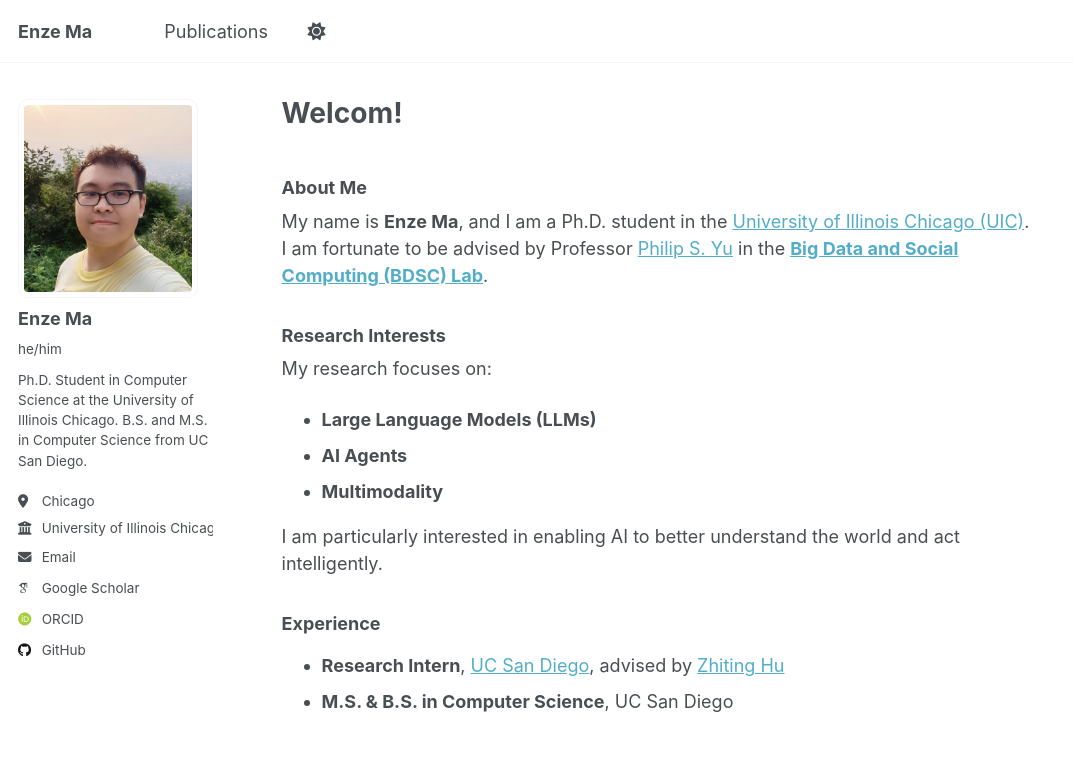
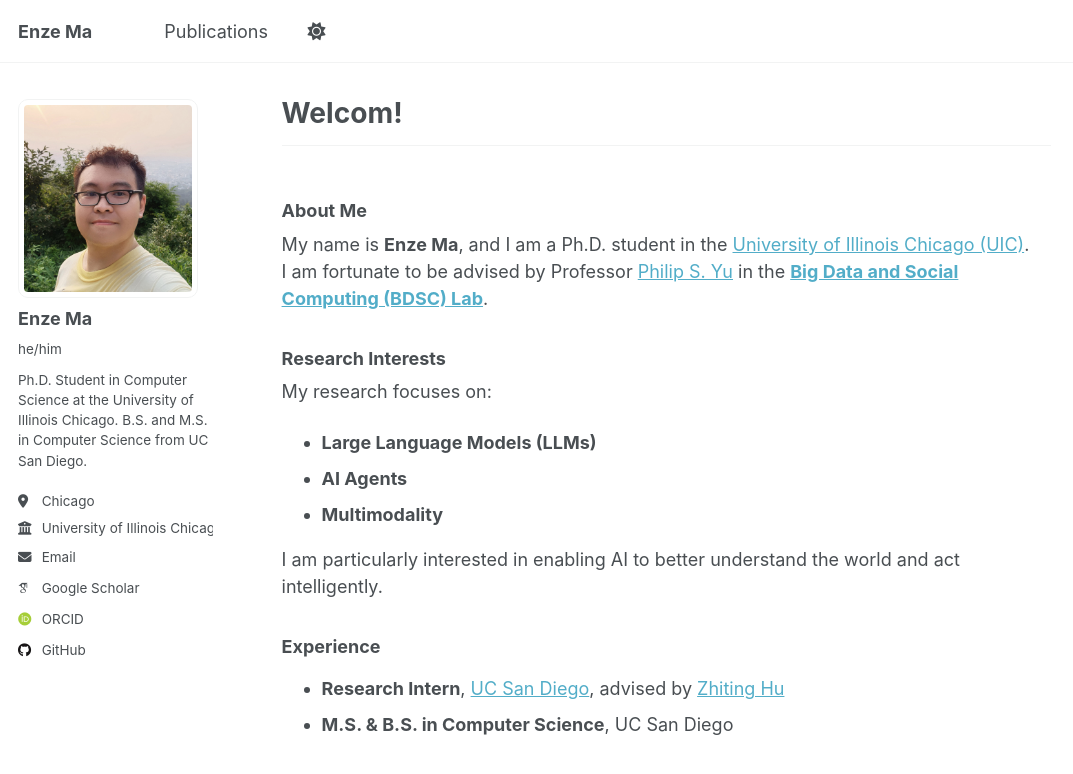
Before and after one commit to sora1998/sora1998.github.io, a Jekyll site: the page built from _pages/about.md, in a window 1280 px wide and 1063 px high. Shown: the top 774 px of the window, without its empty margins (0-1073 px from the left). Built offline with Jekyll 4.4.1, drawn with Linux system fonts in a browser that asks for light colours; some web fonts are replaced; a script that is not in the unit is left out.

Commit message:
Update single.html

```diff
--- a/_layouts/single.html
+++ b/_layouts/single.html
@@ -23,11 +23,11 @@ layout: default
     {% if page.date %}<meta itemprop="datePublished" content="{{ page.date | date: "%B %d, %Y" }}">{% endif %}
     {% if page.modified %}<meta itemprop="dateModified" content="{{ page.modified | date: "%B %d, %Y" }}">{% endif %}
 
-    <div class="page__inner-wrap">
+    <div class="page__inner-wrap {% if page.collection == 'publications' or page.collection == 'publication' %}publications compact-pubs{% endif %}">
       {% unless page.header.overlay_color or page.header.overlay_image %}
-        <header>
+        <header class="pub-header">
           {% if page.title %}
-            <h1 class="page__title" itemprop="headline">
+            <h1 class="page__title small-title" itemprop="headline">
               {{ page.title | markdownify | remove: "<p>" | remove: "</p>" }}
             </h1>
           {% endif %}
@@ -53,7 +53,7 @@ layout: default
               {% else %}
                 {% assign formatted_authors = author_line %}
               {% endif %}
-              <p class="pub-meta">
+              <p class="pub-meta small-meta">
                 {{ formatted_authors }}{% if page.venue %}&nbsp;&nbsp;<i>{{ page.venue }}</i>, {{ page.date | default: "1900-01-01" | date: "%Y" }}{% endif %}
               </p>
             {% endif %}
@@ -77,33 +77,35 @@ layout: default
         </header>
       {% endunless %}
 
+      <hr class="pub-divider">
+
       <section class="page__content" itemprop="text">
         {{ content }}
 
         {% if page.citation and page.paperurl and page.slidesurl and page.bibtexurl %}
-          <p style="font-size: smaller">Recommended citation: {{ page.citation }}<br /><a href="{{ page.paperurl }}">Download Paper</a> | <a href="{{ page.slidesurl }}">Download Slides</a> | <a href="{{ page.bibtexurl }}">Download Bibtex</a></p>
+          <p class="small-foot">Recommended citation: {{ page.citation }}<br /><a href="{{ page.paperurl }}">Download Paper</a> | <a href="{{ page.slidesurl }}">Download Slides</a> | <a href="{{ page.bibtexurl }}">Download Bibtex</a></p>
         {% elsif page.citation and page.paperurl and page.slidesurl %}
-          <p style="font-size: smaller">Recommended citation: {{ page.citation }}<br /><a href="{{ page.paperurl }}">Download Paper</a> | <a href="{{ page.slidesurl }}">Download Slides</a></p>
+          <p class="small-foot">Recommended citation: {{ page.citation }}<br /><a href="{{ page.paperurl }}">Download Paper</a> | <a href="{{ page.slidesurl }}">Download Slides</a></p>
         {% elsif page.citation and page.paperurl and page.bibtexurl %}
-          <p style="font-size: smaller">Recommended citation: {{ page.citation }}<br /><a href="{{ page.paperurl }}">Download Paper</a> | <a href="{{ page.bibtexurl }}">Download Bibtex</a></p>
+          <p class="small-foot">Recommended citation: {{ page.citation }}<br /><a href="{{ page.paperurl }}">Download Paper</a> | <a href="{{ page.bibtexurl }}">Download Bibtex</a></p>
         {% elsif page.citation and page.paperurl %}
-          <p style="font-size: smaller">Recommended citation: {{ page.citation }}<br /><a href="{{ page.paperurl }}">Download Paper</a></p>
+          <p class="small-foot">Recommended citation: {{ page.citation }}<br /><a href="{{ page.paperurl }}">Download Paper</a></p>
         {% elsif page.citation and page.slidesurl and page.bibtexurl %}
-          <p style="font-size: smaller">Recommended citation: {{ page.citation }}<br /><a href="{{ page.slidesurl }}">Download Slides</a> | <a href="{{ page.bibtexurl }}">Download Bibtex</a></p>
+          <p class="small-foot">Recommended citation: {{ page.citation }}<br /><a href="{{ page.slidesurl }}">Download Slides</a> | <a href="{{ page.bibtexurl }}">Download Bibtex</a></p>
         {% elsif page.citation and page.slidesurl %}
-          <p style="font-size: smaller">Recommended citation: {{ page.citation }}<br /><a href="{{ page.slidesurl }}">Download Slides</a></p>
+          <p class="small-foot">Recommended citation: {{ page.citation }}<br /><a href="{{ page.slidesurl }}">Download Slides</a></p>
         {% elsif page.slidesurl and page.bibtexurl %}
-          <p style="font-size: smaller"><a href="{{ page.slidesurl }}">Download Slides</a> | <a href="{{ page.bibtexurl }}">Download Bibtex</a></p>
+          <p class="small-foot"><a href="{{ page.slidesurl }}">Download Slides</a> | <a href="{{ page.bibtexurl }}">Download Bibtex</a></p>
         {% elsif page.paperurl and page.bibtexurl %}
-          <p style="font-size: smaller"><a href="{{ page.paperurl }}">Download Paper</a> | <a href="{{ page.bibtexurl }}">Download Bibtex</a></p>
+          <p class="small-foot"><a href="{{ page.paperurl }}">Download Paper</a> | <a href="{{ page.bibtexurl }}">Download Bibtex</a></p>
         {% elsif page.citation and page.bibtexurl %}
-          <p style="font-size: smaller">Recommended citation: {{ page.citation }}<br /><a href="{{ page.bibtexurl }}">Download Bibtex</a></p>
+          <p class="small-foot">Recommended citation: {{ page.citation }}<br /><a href="{{ page.bibtexurl }}">Download Bibtex</a></p>
         {% elsif page.citation %}
-          <p style="font-size: smaller">Recommended citation: {{ page.citation }}</p>
+          <p class="small-foot">Recommended citation: {{ page.citation }}</p>
         {% elsif page.slidesurl %}
-          <p style="font-size: smaller"><a href="{{ page.slidesurl }}">Download Slides</a></p>
+          <p class="small-foot"><a href="{{ page.slidesurl }}">Download Slides</a></p>
         {% elsif page.bibtexurl %}
-          <p style="font-size: smaller"><a href="{{ page.bibtexurl }}">Download Bibtex</a></p>
+          <p class="small-foot"><a href="{{ page.bibtexurl }}">Download Bibtex</a></p>
         {% endif %}
 
         {% if page.link %}<div><a href="{{ page.link }}" class="btn">{{ site.data.ui-text[site.locale].ext_link_label | default: "Direct Link" }}</a></div>{% endif %}
```
